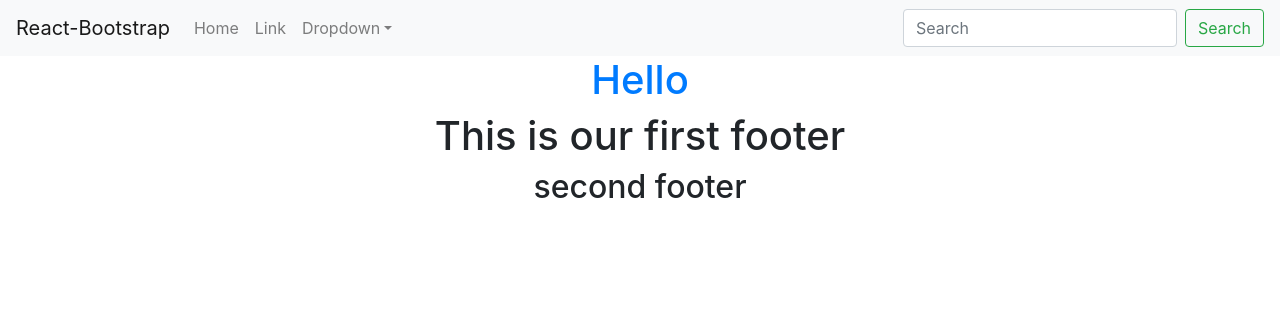
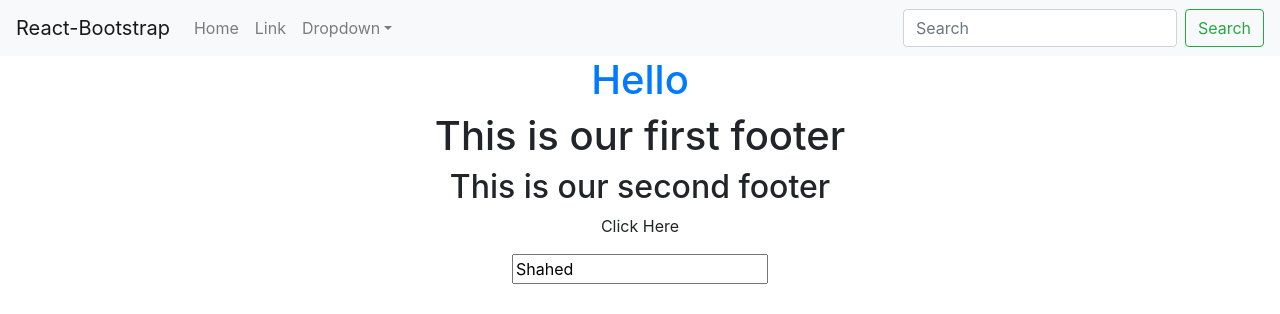
Before and after one commit to shahed-swe/react-test, a React (Create React App) app: page / in a window 1280 px wide. Shown: the top 314 px of the page. Built offline with nearby package versions, Linux system fonts and the light colour scheme.

Commit message:
new commit

```diff
--- a/src/App.js
+++ b/src/App.js
@@ -6,12 +6,17 @@ import 'bootstrap/dist/css/bootstrap.css';
 import 'bootstrap/dist/js/bootstrap.js';
 import Footer from './components/footer'
 
+
+function createAlert(){
+    alert("Thank for comming here")
+}
+
 function App() {
   return (
     <div className="App">
       <Header/>
       <h1 className="text-primary">Hello</h1>
-      <Footer info="first footer" take="second footer" />
+      <Footer info="first footer" take="second footer" myAlert={createAlert} />
     </div>
   );
 }
--- a/src/components/footer.js
+++ b/src/components/footer.js
@@ -1,12 +1,31 @@
-import React from 'react';
+import React, {Component} from 'react';
 
-function Footer(props){
-    return (
-        <React.Fragment>
-            <h1>This is our {props.info}</h1>
-    <h2>{props.take}</h2>
-        </React.Fragment>
-    )
+class Footer extends Component{
+
+    state = {
+        name: "Shahed"
+    }
+
+    change = (evt) =>{
+        // console.log(this.state.name)
+         console.log('Changed',evt.target.value)
+         this.setState({name: evt.target.value})
+    }
+
+    CreateAlert(){
+        alert("This is not gonna be me");
+    }
+
+    render(){
+        return(
+            <React.Fragment>
+                <h1 onClick={this.CreateAlert}>This is our {this.props.info}</h1>
+                <h2>This is our {this.props.take}</h2>
+                <p onClick={this.props.myAlert}>Click Here</p>
+                <input value={this.state.name} type="text" onChange={this.change}/>
+            </React.Fragment>
+        )
+    }
 }
 
 export default Footer;
```
